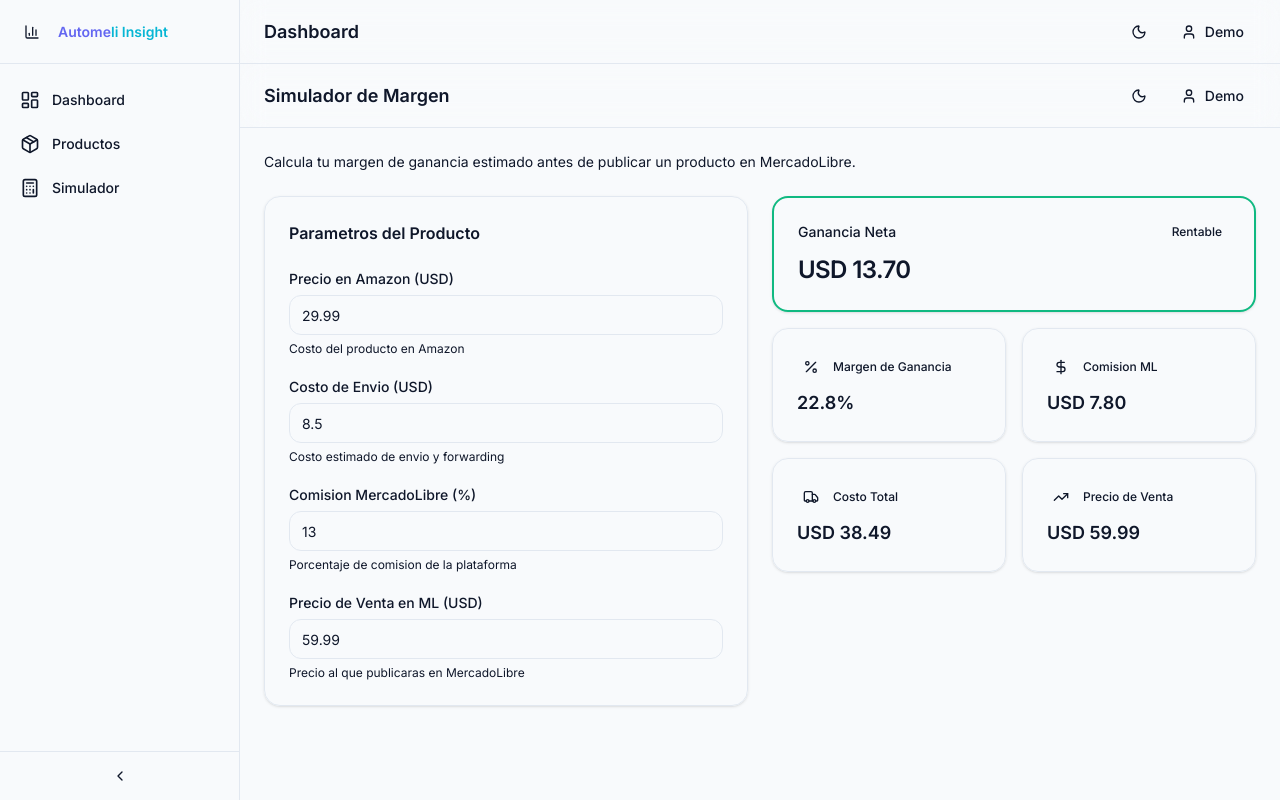
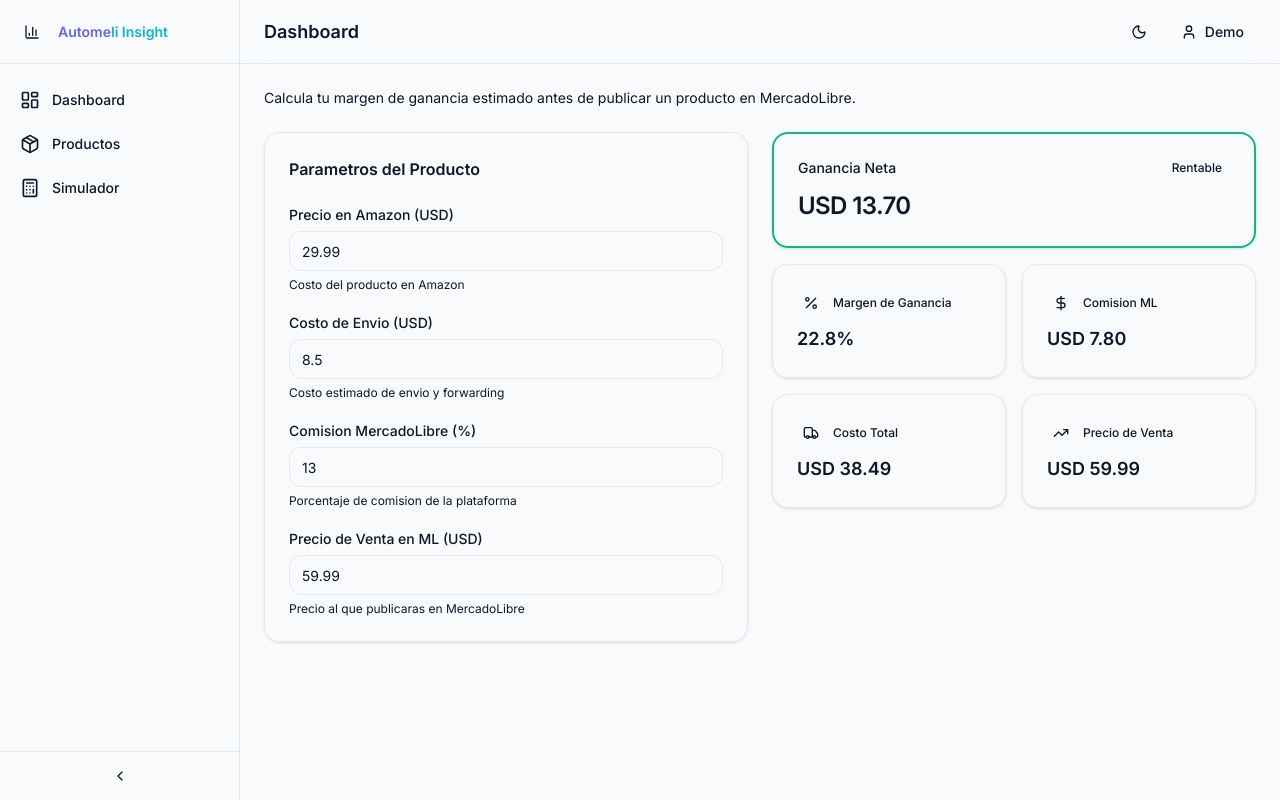
Before and after one commit to SoyNani/AM-Insight-demo, a Next.js app: page /dashboard/simulator in a window 1280 px wide. Built offline with nearby package versions, Linux system fonts and the light colour scheme.

Commit message:
feat: ajustando navbar

```diff
--- a/src/app/dashboard/products/page.tsx
+++ b/src/app/dashboard/products/page.tsx
@@ -1,6 +1,5 @@
 "use client"
 
-import { Header } from "@/components/organisms/header"
 import { ProductTable } from "@/components/organisms/product-table"
 import { AddProductModal } from "@/components/organisms/add-product-modal"
 import { useProducts } from "@/hooks/use-products"
@@ -10,7 +9,7 @@ export default function ProductsPage() {
 
   return (
     <>
-      <Header title="Gestión de Productos" />
+      {/* <Header title="Gestión de Productos" /> */}
       <div className="flex flex-col gap-6 p-6">
         <div className="flex items-center justify-between">
           <p className="text-sm text-muted-foreground">
--- a/src/app/dashboard/simulator/page.tsx
+++ b/src/app/dashboard/simulator/page.tsx
@@ -1,12 +1,11 @@
 "use client"
 
-import { Header } from "@/components/organisms/header"
 import { SimulatorForm } from "@/components/organisms/simulator-form"
 
 export default function SimulatorPage() {
   return (
     <>
-      <Header title="Simulador de Margen" />
+      {/* <Header title="Simulador de Margen" /> */}
       <div className="flex flex-col gap-6 p-6">
         <div>
           <p className="text-sm text-muted-foreground">
```
